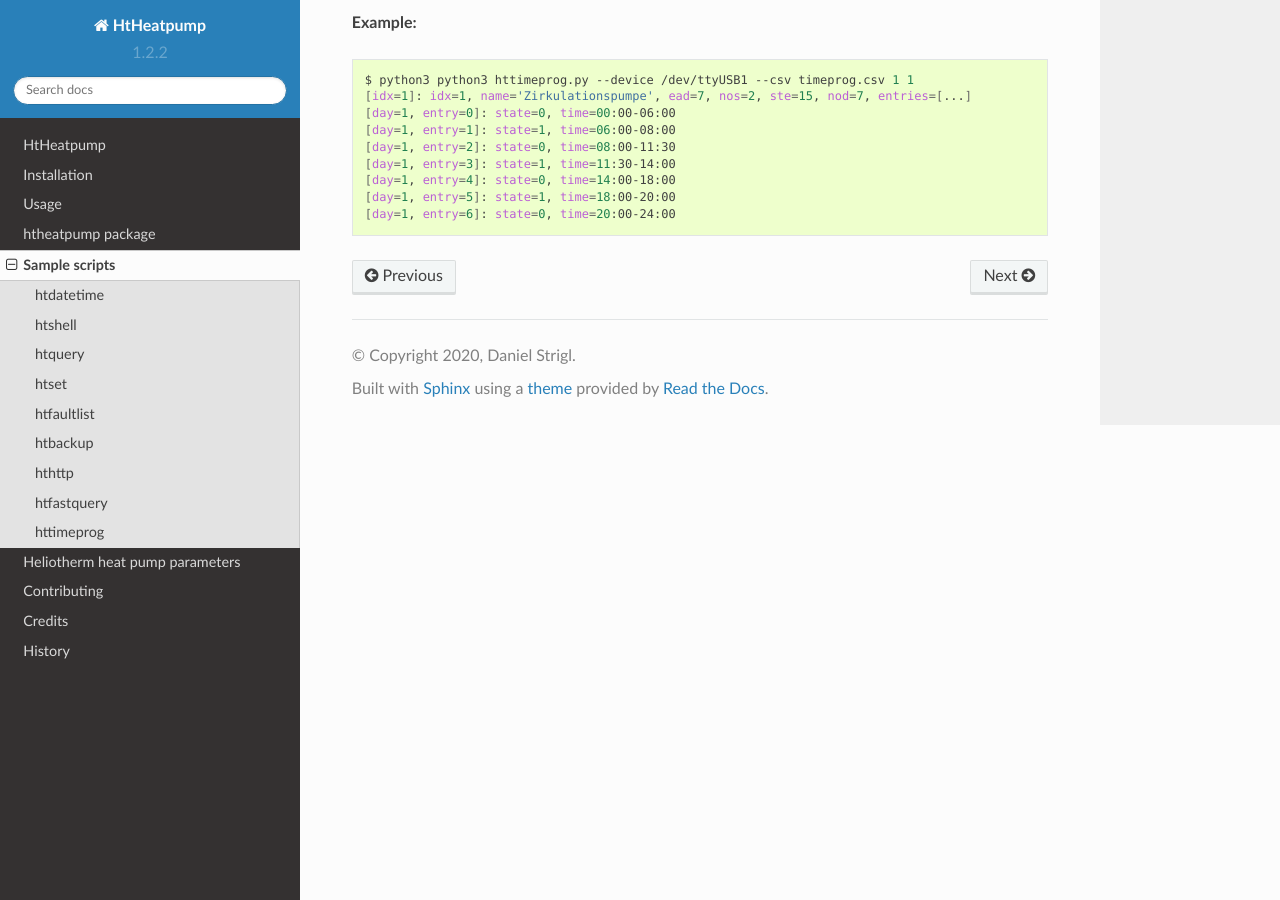
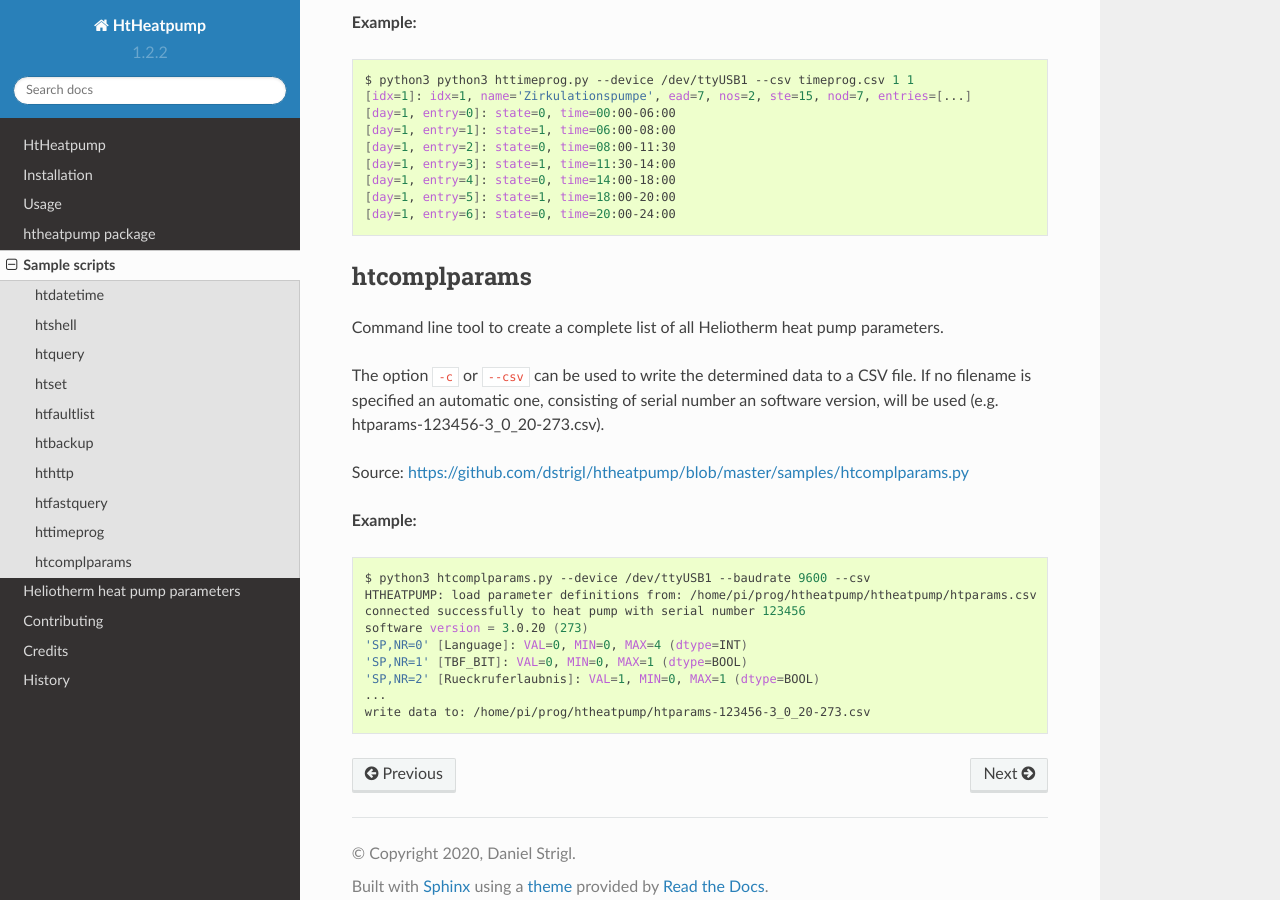
Before and after one commit to dstrigl/htheatpump, a Sphinx documentation site: the page built from docs/htscripts.rst, in a window 1280 px wide and 900 px high, scrolled down 5204 px. Built offline with Sphinx 7.4.7 and the Read the Docs theme 2.0.0, drawn with Linux system fonts in a browser that asks for light colours.

Commit message:
added doc for new script htcomplparams.py

```diff
--- a/docs/htscripts.rst
+++ b/docs/htscripts.rst
@@ -261,3 +261,29 @@ Source: https://github.com/dstrigl/htheatpump/blob/master/samples/httimeprog.py
     [day=1, entry=4]: state=0, time=14:00-18:00
     [day=1, entry=5]: state=1, time=18:00-20:00
     [day=1, entry=6]: state=0, time=20:00-24:00
+
+
+htcomplparams
+-------------
+
+Command line tool to create a complete list of all Heliotherm heat pump parameters.
+
+The option ``-c`` or ``--csv`` can be used to write the determined data to a CSV file.
+If no filename is specified an automatic one, consisting of serial number an software
+version, will be used (e.g. htparams-123456-3_0_20-273.csv).
+
+Source: https://github.com/dstrigl/htheatpump/blob/master/samples/htcomplparams.py
+
+**Example:**
+
+.. code-block:: shell
+
+    $ python3 htcomplparams.py --device /dev/ttyUSB1 --baudrate 9600 --csv
+    HTHEATPUMP: load parameter definitions from: /home/pi/prog/htheatpump/htheatpump/htparams.csv
+    connected successfully to heat pump with serial number 123456
+    software version = 3.0.20 (273)
+    'SP,NR=0' [Language]: VAL=0, MIN=0, MAX=4 (dtype=INT)
+    'SP,NR=1' [TBF_BIT]: VAL=0, MIN=0, MAX=1 (dtype=BOOL)
+    'SP,NR=2' [Rueckruferlaubnis]: VAL=1, MIN=0, MAX=1 (dtype=BOOL)
+    ...
+    write data to: /home/pi/prog/htheatpump/htparams-123456-3_0_20-273.csv
```
Also changed, not shown: 1 other file.
